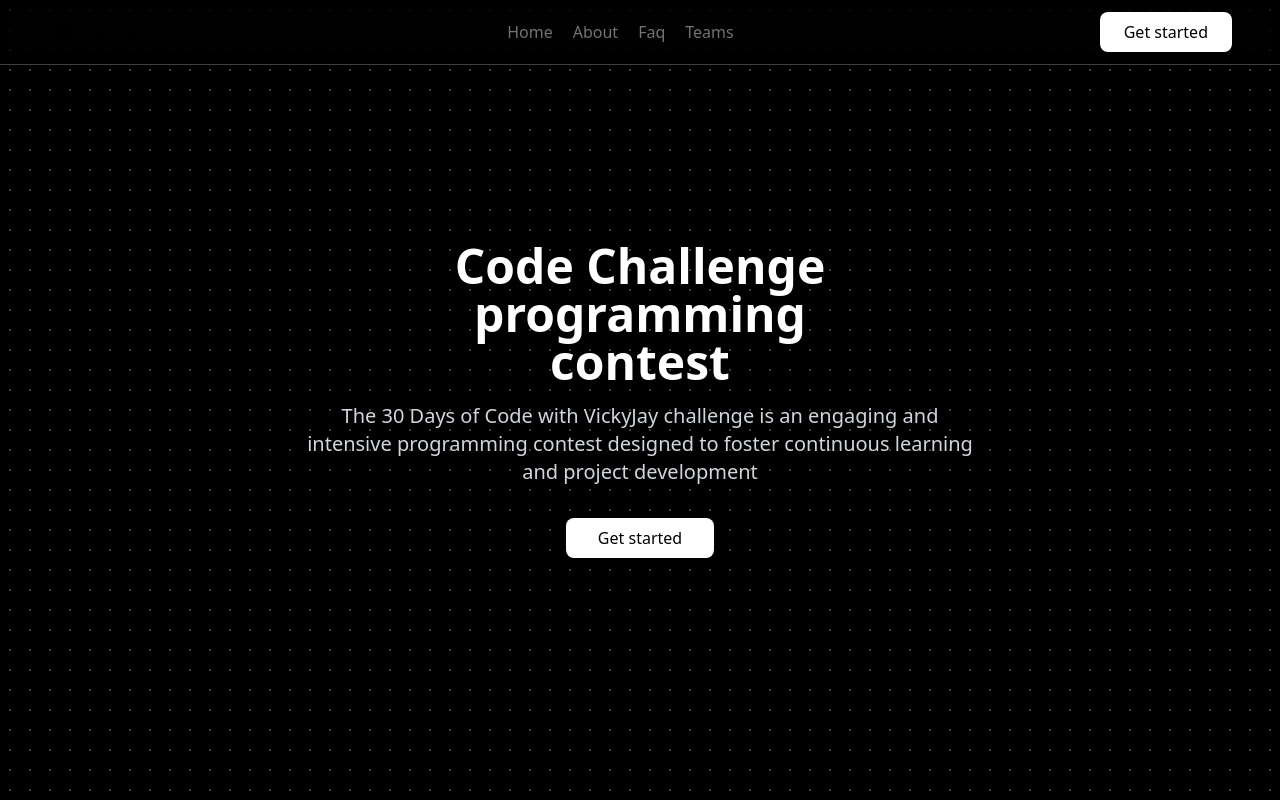
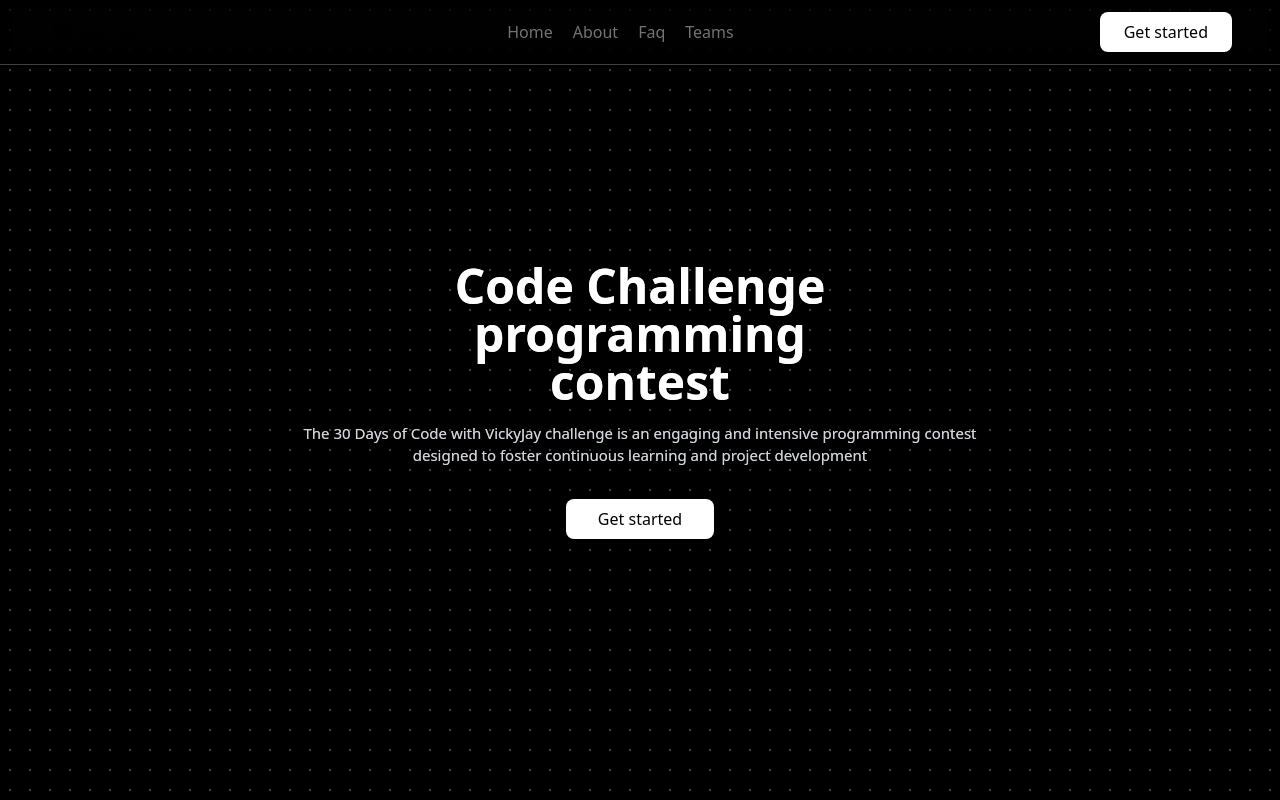
Before and after one commit to skido600/KairosWeb, a Next.js app in the folder kairos-landing/: page / in a window 1280 px wide. Shown: the top 800 px of the page. Built offline with nearby package versions, Linux system fonts and the light colour scheme.

Commit message:
accernity ui in place v2

```diff
--- a/kairos-landing/components/Hero.tsx
+++ b/kairos-landing/components/Hero.tsx
@@ -11,19 +11,19 @@ function Hero() {
           "[background-image:radial-gradient(#404040_1px,transparent_1px)]"
         )}
       />
-      <section className="relative z-10 text-center max-w-3xl mx-auto px-4">
-        <h1 className="text-3xl md:text-4xl lg:text-5xl font-Raleway text-white font-[900] mb-3">
+      <section className="relative z-10 text-center md:max-w-3xl mx-auto bg-gradient-to-b from-neutral-200 to-neutral-500 bg-clip-text">
+        <h1 className="text-3xl md:text-4xl lg:text-5xl text-white mb-3 font-bold">
           Code Challenge <br /> programming <br />
           contest
         </h1>
-        <p className="mt-4 text-gray-300 px-8 text-xl">
+        <p className="mt-4 text-gray-300 text-[15px] px-4">
           The 30 Days of Code with VickyJay challenge is an engaging and
           intensive programming contest designed to foster continuous learning
           and project development
         </p>
 
         <Button
-          className="bg-white  px-8 py-2 rounded-lg mt-8"
+          className="bg-white w-[80%] md:w-auto   px-8 py-2 rounded-lg mt-8"
           name="Get started"
         />
       </section>
```
